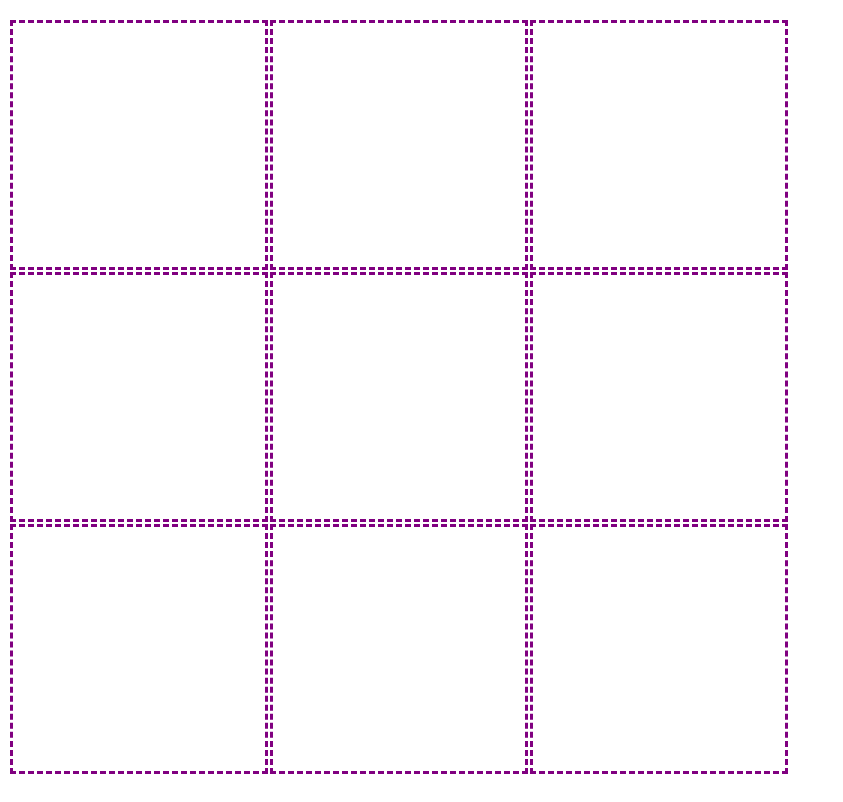
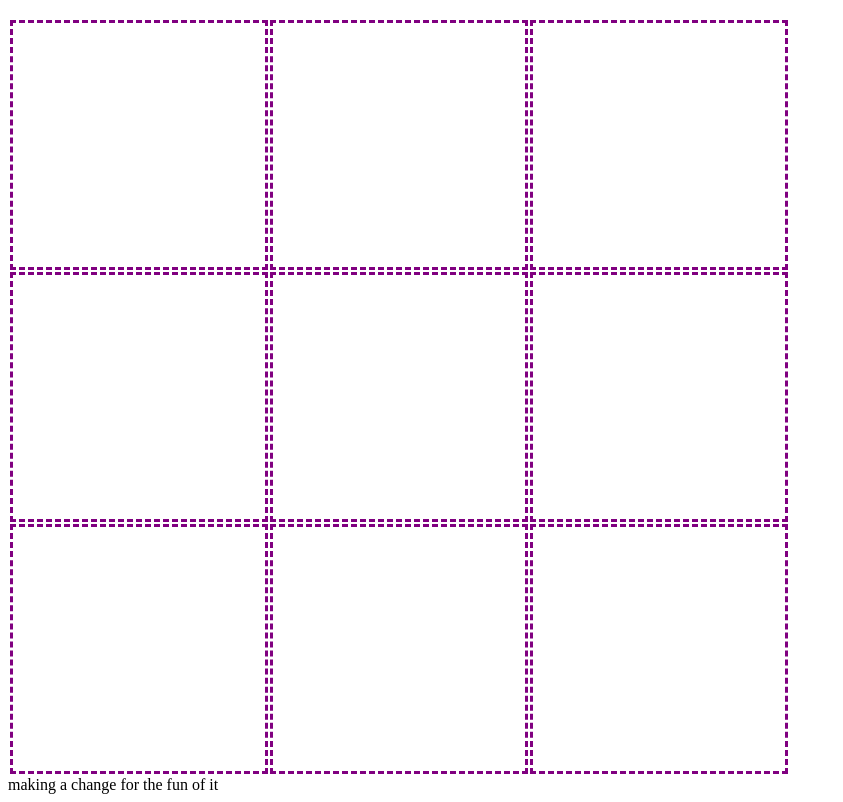
Before and after one commit to danweinstock/tictactoe, a plain HTML site: page index.html in a window 1280 px wide. Shown: the part 48-850 px from the top of the page, without its empty margins (0-843 px from the left). Drawn offline with nearby package versions, Linux system fonts and the light colour scheme.

```diff
--- a/index.html
+++ b/index.html
@@ -30,6 +30,6 @@
 			<td id="9"></td>
 		</tr>
 	</table>
-
+making a change for the fun of it
 </body>
 </html>
```
